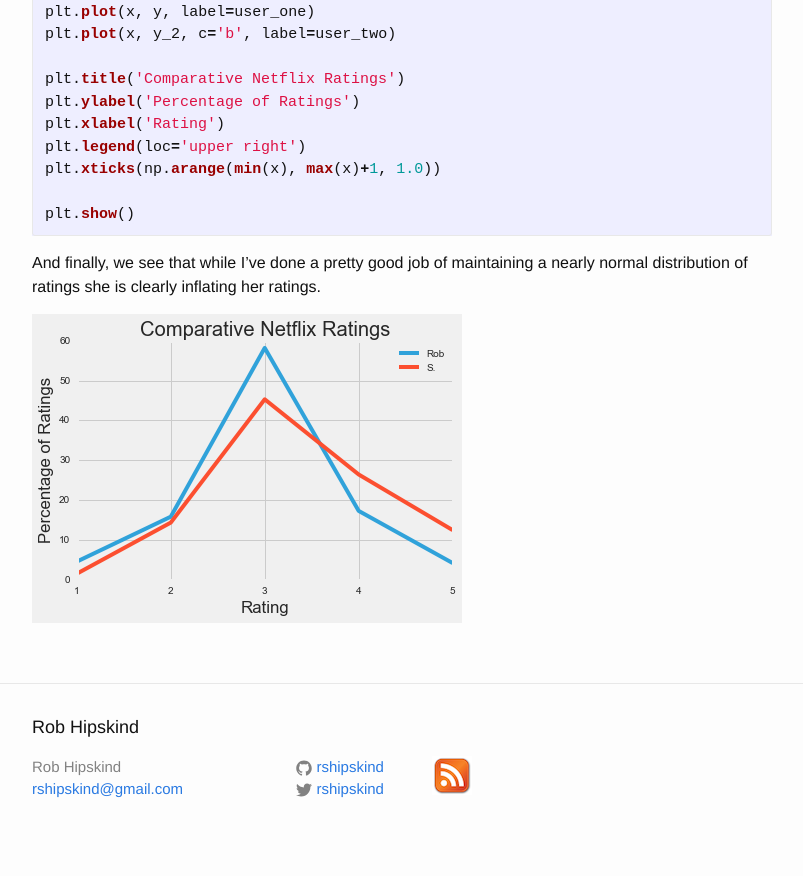
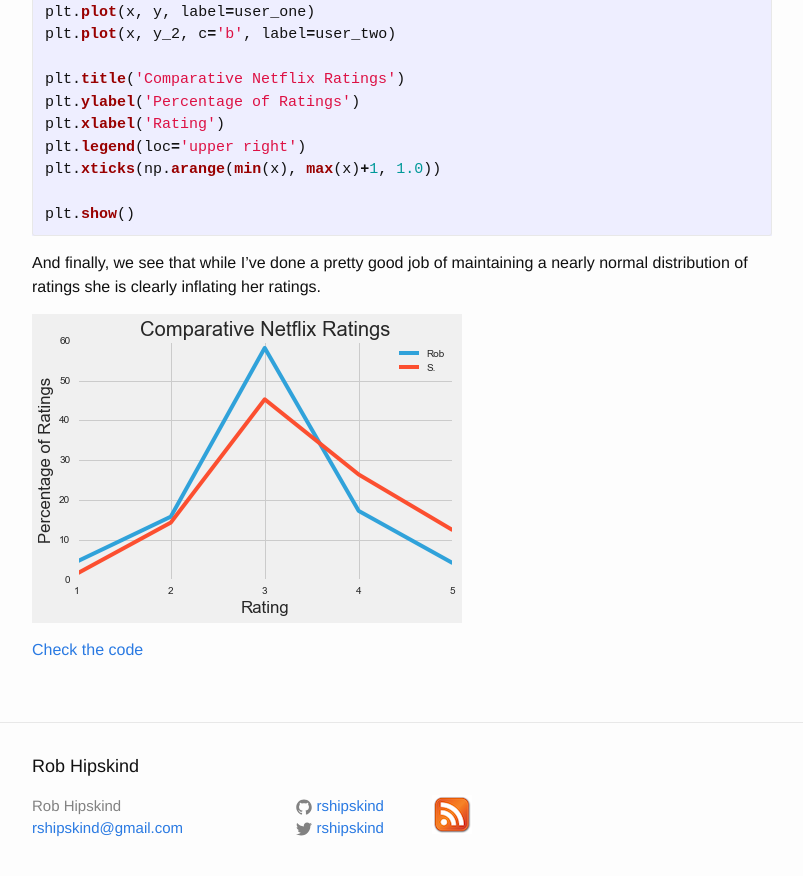
Before and after one commit to rshipskind/rshipskind.github.io, a Jekyll site: the page built from _posts/2016-02-23-comparative-netflix-ratings.md, in a window 1280 px wide and 900 px high, scrolled down 1250 px. Shown: the top 876 px of the window, without its empty margins (238-1041 px from the left). Built offline with Jekyll 4.4.1, drawn with Linux system fonts in a browser that asks for light colours.

Commit message:
add link to github code

```diff
--- a/_posts/2016-02-23-comparative-netflix-ratings.md
+++ b/_posts/2016-02-23-comparative-netflix-ratings.md
@@ -62,3 +62,5 @@
 And finally, we see that while I've done a pretty good job of maintaining a nearly normal distribution of ratings she is clearly inflating her ratings.
 
 ![png](/images/comparative_netflix_ratings.png)
+
+[Check the code](https://github.com/rshipskind/netflix_ratings/blob/master/netflix_ratings.ipynb)
```
